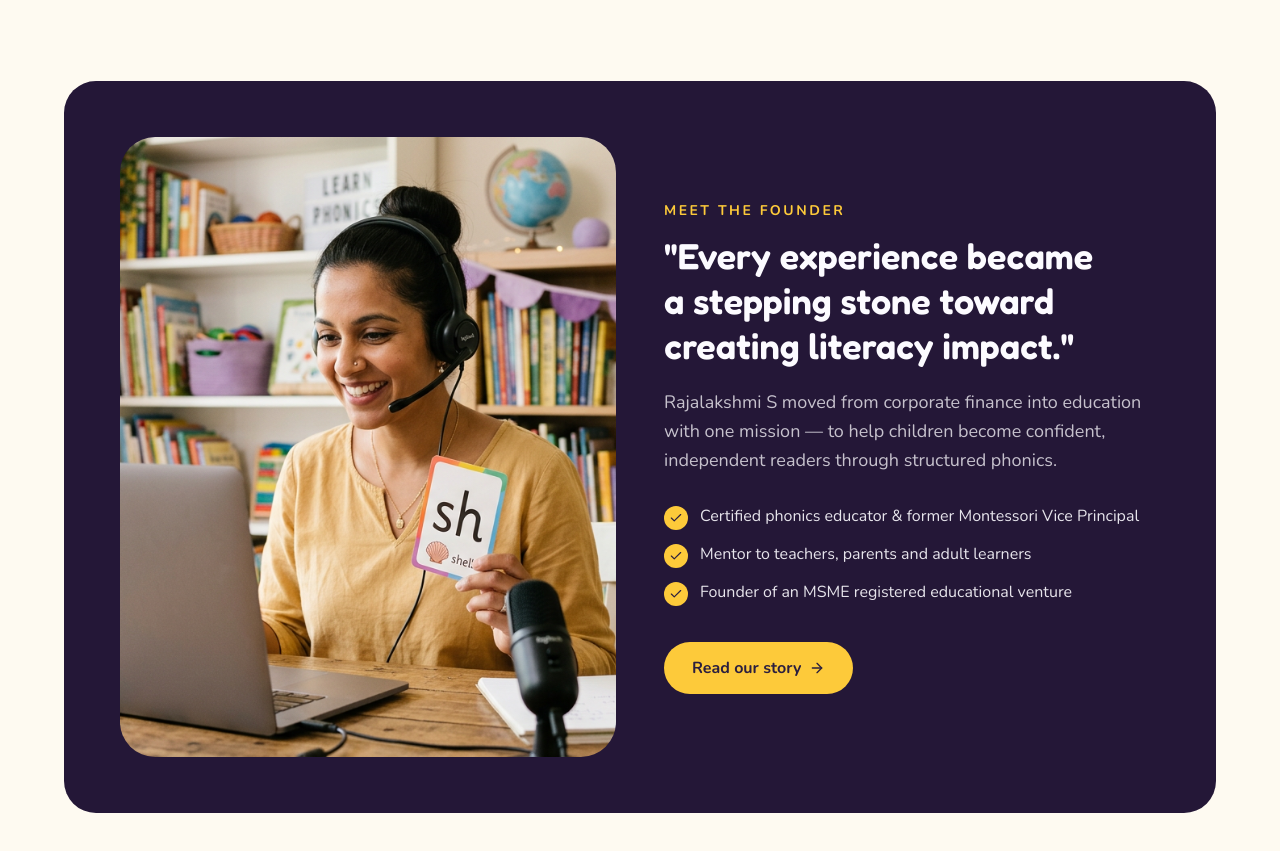
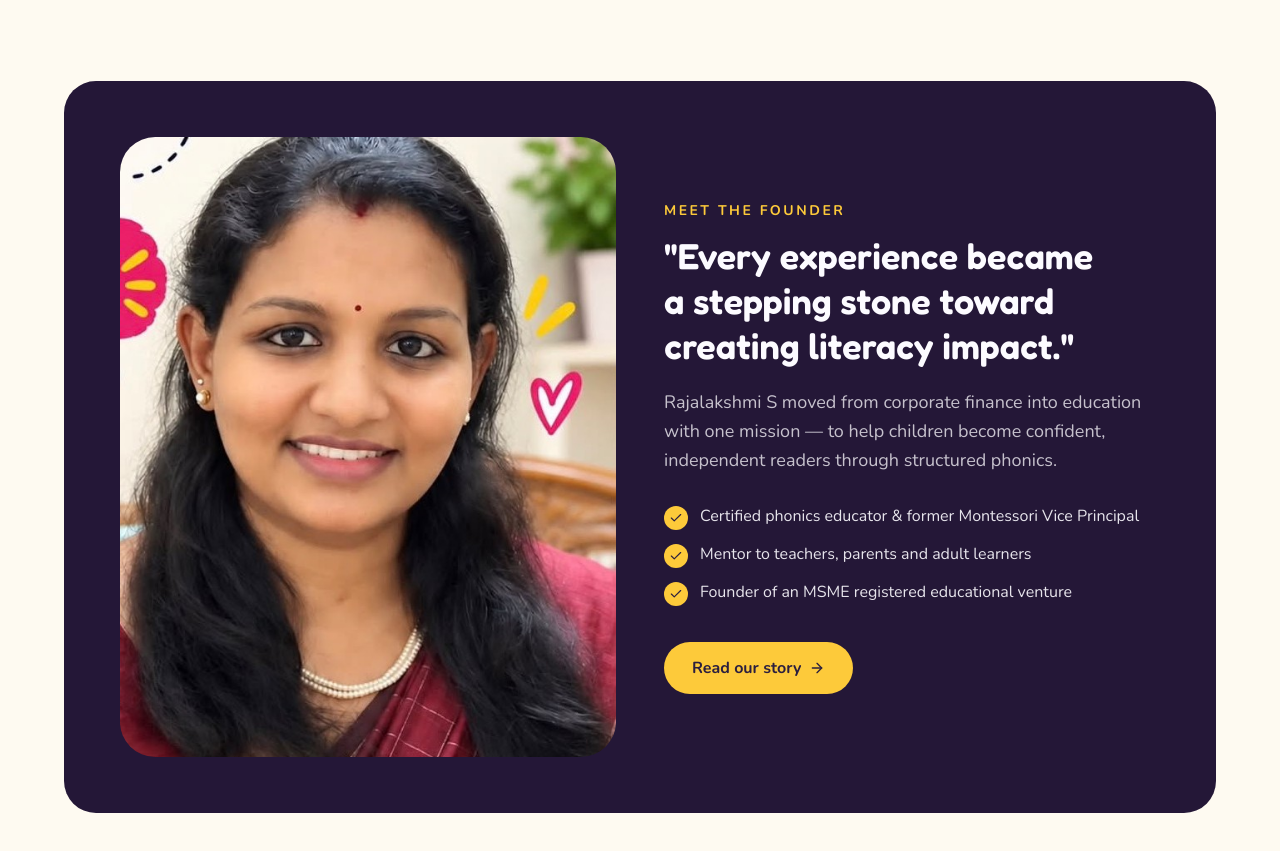
Before and after one commit to manithamizh93/phonics-education-website-design, a Next.js app: page / in a window 1280 px wide. Shown: the part 3340-4191 px from the top of the page. Built offline with nearby package versions, Linux system fonts and the light colour scheme.

Commit message:
feat: update founder images to Rajalakshmi S photo
Replaced "teacher-online" with founder's image and alt text

V0-Chat-Id: e5yfWhUU0tW

```diff
--- a/components/about/founder-story.tsx
+++ b/components/about/founder-story.tsx
@@ -9,11 +9,11 @@ export function FounderStory() {
           <div aria-hidden="true" className="absolute -left-4 -top-4 size-full rounded-[2.5rem] bg-accent" />
           <div className="relative aspect-[4/5] overflow-hidden rounded-[2.5rem] border-8 border-card shadow-xl">
             <Image
-              src="/images/teacher-online.png"
+              src="/images/rajalakshmi.jpg"
               alt="Rajalakshmi S, founder of EchoGen Phonics"
               fill
               sizes="(min-width: 1024px) 440px, 90vw"
-              className="object-cover"
+              className="object-cover object-top"
             />
           </div>
           <div className="absolute -bottom-6 -right-2 flex items-center gap-3 rounded-2xl bg-card p-4 shadow-xl sm:-right-8">
--- a/components/home/founder-teaser.tsx
+++ b/components/home/founder-teaser.tsx
@@ -14,11 +14,11 @@ export function FounderTeaser() {
       <div className="mx-auto grid max-w-6xl items-center gap-12 overflow-hidden rounded-[2rem] bg-foreground p-6 text-primary-foreground sm:p-10 lg:grid-cols-2 lg:p-14">
         <div className="relative aspect-square overflow-hidden rounded-3xl lg:aspect-[4/5]">
           <Image
-            src="/images/teacher-online.png"
-            alt="Rajalakshmi S teaching an online phonics lesson"
+            src="/images/rajalakshmi.jpg"
+            alt="Rajalakshmi S, founder of EchoGen Phonics"
             fill
             sizes="(min-width: 1024px) 480px, 90vw"
-            className="object-cover"
+            className="object-cover object-top"
           />
         </div>
         <div>
```
Also changed, not shown: public/images/rajalakshmi.jpg (added).
